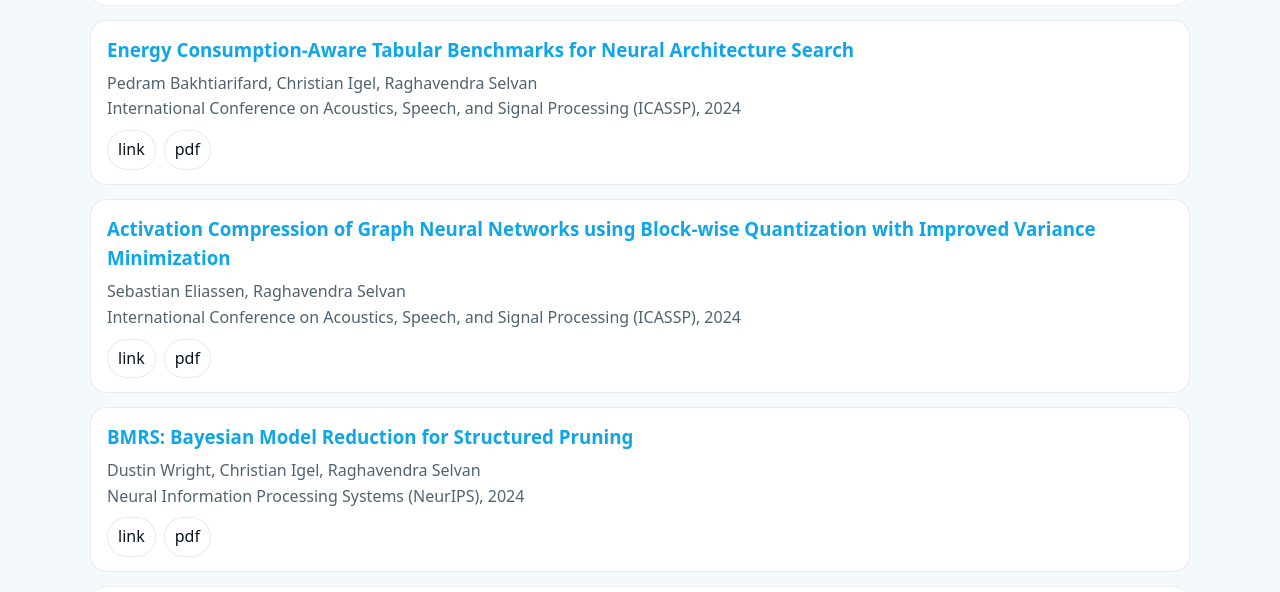
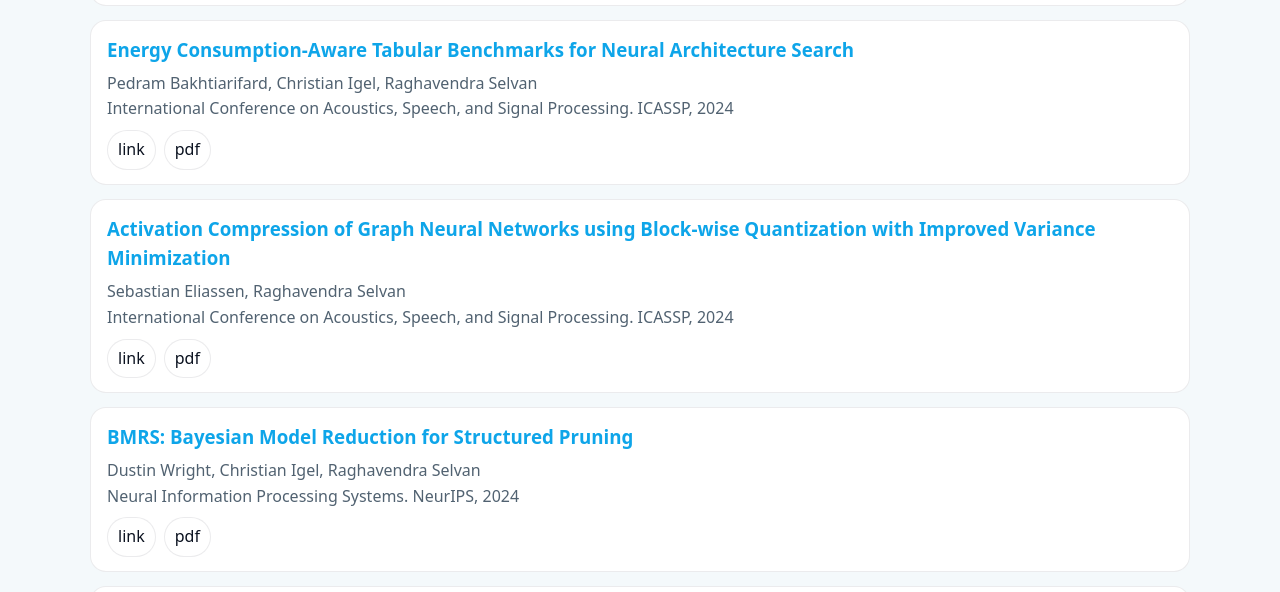
Before and after one commit to saintslab/saintslab.github.io, a Jekyll site: the page built from publications.html, in a window 1280 px wide and 900 px high, scrolled down 3999 px. Shown: the part 163-755 px from the top of the window. Built offline with Jekyll 4.4.1, drawn with Linux system fonts in a browser that asks for light colours; some of the changed text lies outside the part shown.

Commit message:
chore: sync pubs from projects page

```diff
--- a/_data/publications.json
+++ b/_data/publications.json
@@ -9,7 +9,7 @@
       "Rocío Mercado",
       "Raghavendra Selvan"
     ],
-    "venue": "Transactions on Machine Learning Research (TMLR)",
+    "venue": "Transactions on Machine Learning Research. TMLR",
     "year": "2026",
     "date": "2026-03-01",
     "link": "https://openreview.net/forum?id=LftFQ35l47",
@@ -395,7 +395,7 @@
       "Bob Pepin",
       "Raghavendra Selvan"
     ],
-    "venue": "Transactions on Machine Learning Research (TMLR)",
+    "venue": "Transactions on Machine Learning Research. TMLR",
     "year": "2025",
     "date": "2025-01-01",
     "link": "https://openreview.net/forum?id=bPwcJ0nkDC",
@@ -444,7 +444,7 @@
       "Jeanette Falk",
       "Raghavendra Selvan"
     ],
-    "venue": "Conference of Human-Computer Interaction (CHI)",
+    "venue": "Conference of Human-Computer Interaction. CHI",
     "year": "2025",
     "date": "2025-01-01",
     "link": "https://dl.acm.org/doi/pdf/10.1145/3706598.3714227",
@@ -470,7 +470,7 @@
       "Christian Igel",
       "Raghavendra Selvan"
     ],
-    "venue": "Communications of ACM",
+    "venue": "Communications of ACM. CACM",
     "year": "2025",
     "date": "2025-01-01",
     "link": "https://dl.acm.org/doi/pdf/10.1145/3724500",
@@ -598,7 +598,7 @@
       "Christian Igel",
       "Raghavendra Selvan"
     ],
-    "venue": "International Conference on Acoustics, Speech, and Signal Processing (ICASSP)",
+    "venue": "International Conference on Acoustics, Speech, and Signal Processing. ICASSP",
     "year": "2024",
     "date": "2024-03-01",
     "link": "https://arxiv.org/pdf/2210.06015",
@@ -626,7 +626,7 @@
       "Kirsten Marie Ørnsbjerg Jensen",
       "Raghavendra Selvan"
     ],
-    "venue": "ACM International Conference on Knowledge Discovery and Data Mining (KDD)",
+    "venue": "ACM International Conference on Knowledge Discovery and Data Mining. KDD",
     "year": "2024",
     "date": "2024-03-01",
     "link": "https://dl.acm.org/doi/pdf/10.1145/3637528.3671538",
@@ -844,7 +844,7 @@
       "Christian Igel",
       "Raghavendra Selvan"
     ],
-    "venue": "Neural Information Processing Systems (NeurIPS)",
+    "venue": "Neural Information Processing Systems. NeurIPS",
     "year": "2024",
     "date": "2024-01-01",
     "link": "https://arxiv.org/pdf/2406.01345",
@@ -868,7 +868,7 @@
       "Sebastian Eliassen",
       "Raghavendra Selvan"
     ],
-    "venue": "International Conference on Acoustics, Speech, and Signal Processing (ICASSP)",
+    "venue": "International Conference on Acoustics, Speech, and Signal Processing. ICASSP",
     "year": "2024",
     "date": "2024-01-01",
     "link": "https://arxiv.org/pdf/2309.11856.pdf",
@@ -1342,7 +1342,7 @@
       "Benjamin Kanding",
       "Erik B. Dam"
     ],
-    "venue": "25th International Conference on Medical Image Computing and Computer Assisted Intervention (MICCAI)",
+    "venue": "25th International Conference on Medical Image Computing and Computer Assisted Intervention. MICCAI",
     "year": "2022",
     "date": "2022-01-01",
     "link": "https://arxiv.org/pdf/2203.02202",
@@ -1909,7 +1909,7 @@
       "Jens Petersen",
       "Marleen de Bruijne"
     ],
-    "venue": "21st Conference on Medical Image Computing and Computer Assisted Intervention (MICCAI 2018), Grenada, Spain",
+    "venue": "21st Conference on Medical Image Computing and Computer Assisted Intervention. MICCAI",
     "year": "2018",
     "date": "2018-03-01",
     "link": "https://arxiv.org/abs/1804.03348",
```
